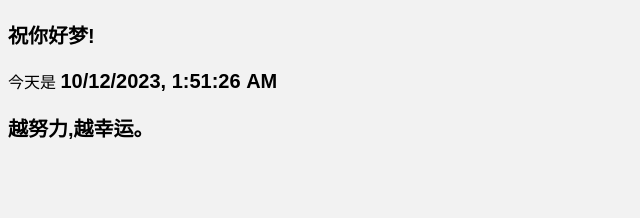
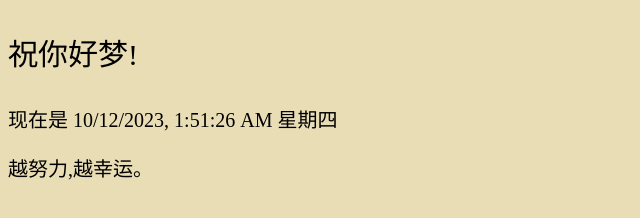
Before and after one commit to HikariTsunegari/notion-html, a plain HTML site: page index.html in a window 1280 px wide. Shown: the whole page, without its empty margins (0-640 px from the left). Drawn offline with Linux system fonts and the light colour scheme.

Commit message:
Update index.html

```diff
--- a/index.html
+++ b/index.html
@@ -2,20 +2,25 @@
 <html>
 <head>
   <meta charset="UTF-8">
-  <title>当前日期时间</title>
+  <title>问候</title>
   <style>
     body {
-  background-color: #f2f2f2;
-  font-family: Arial;
+  background-color: #e9ddb6;
+  font-size: 20px;
+  font-family: STFangsong, FangSong, Times New Roman;
 }
 
 h1 {
   color: #333;
 }
 
-#date, #greeting,#quote {
+#greeting {
+  font-size: 30px;
+  font-family: STFangsong, FangSong, Times New Roman;
+}
+#date, #quote{
   font-size: 20px;
-  font-weight: bold;
+  font-family: STFangsong, FangSong, Times New Roman;
 }
   </style>
 </head>
@@ -25,7 +30,7 @@ h1 {
   <p id="greeting"></p>
 
   <p>
-    今天是 <span id="date"></span>
+    现在是 <span id="date"></span>
   </p>
 
   <p id="quote"></p>
@@ -65,12 +70,23 @@ var quote = quotes[quoteIndex];
 // 插入到页面
 document.getElementById("quote").innerText = quote;
 
+    // 获取星期信息
+var weekday = new Array(7);
+weekday[0] = "星期日";
+weekday[1] = "星期一";
+weekday[2] = "星期二";
+weekday[3] = "星期三";
+weekday[4] = "星期四";
+weekday[5] = "星期五";
+weekday[6] = "星期六";
+
     // 每秒更新时间和问候语
     setInterval(function() {
 
       // 获取当前时间
       var date = new Date();
-      dateElement.innerHTML = date.toLocaleString();
+      var day = weekday[date.getDay()];
+      dateElement.innerHTML = date.toLocaleString() + " " + day;
 
       // 更新问候语
       var hours = date.getHours();
```
